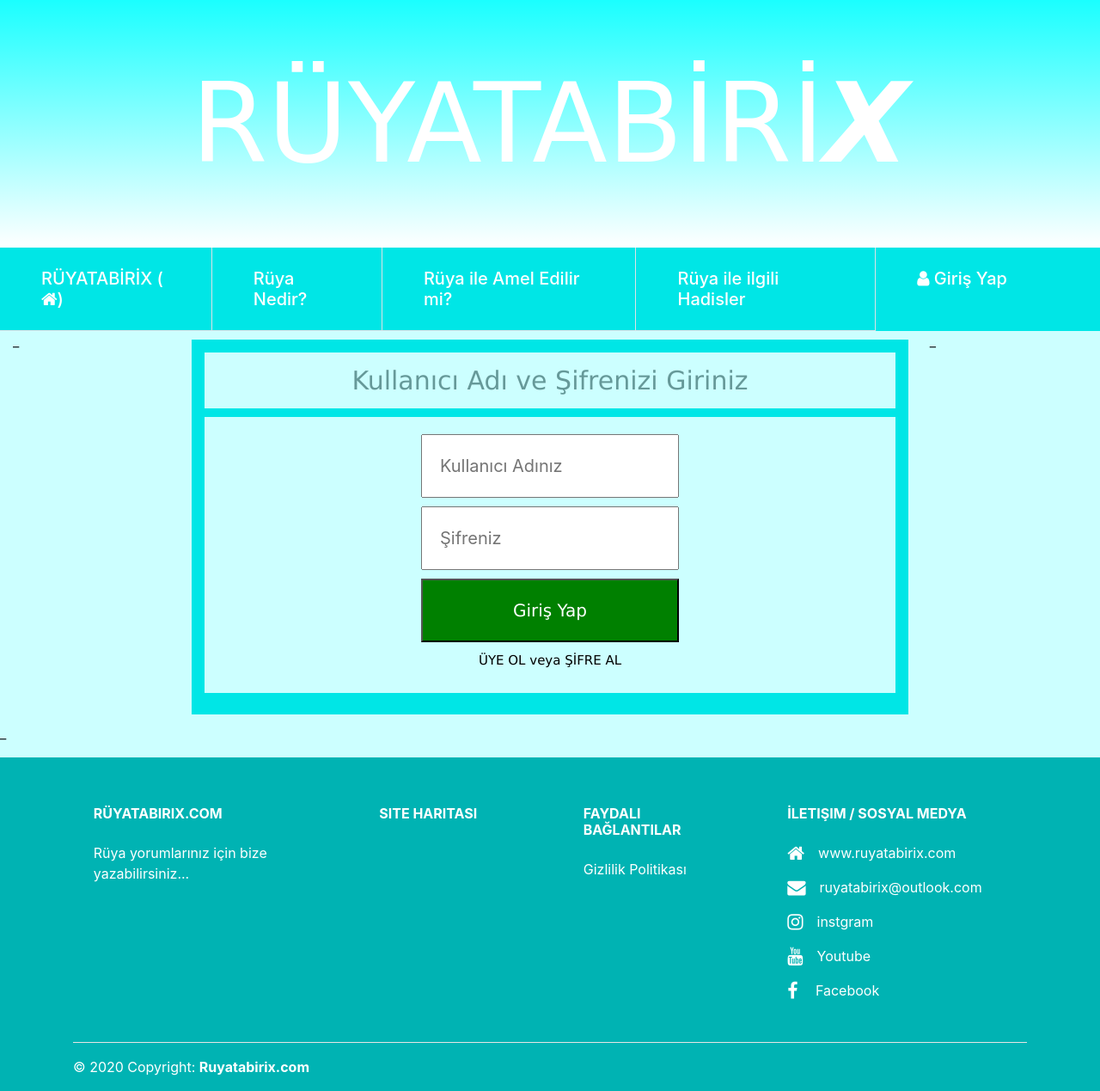
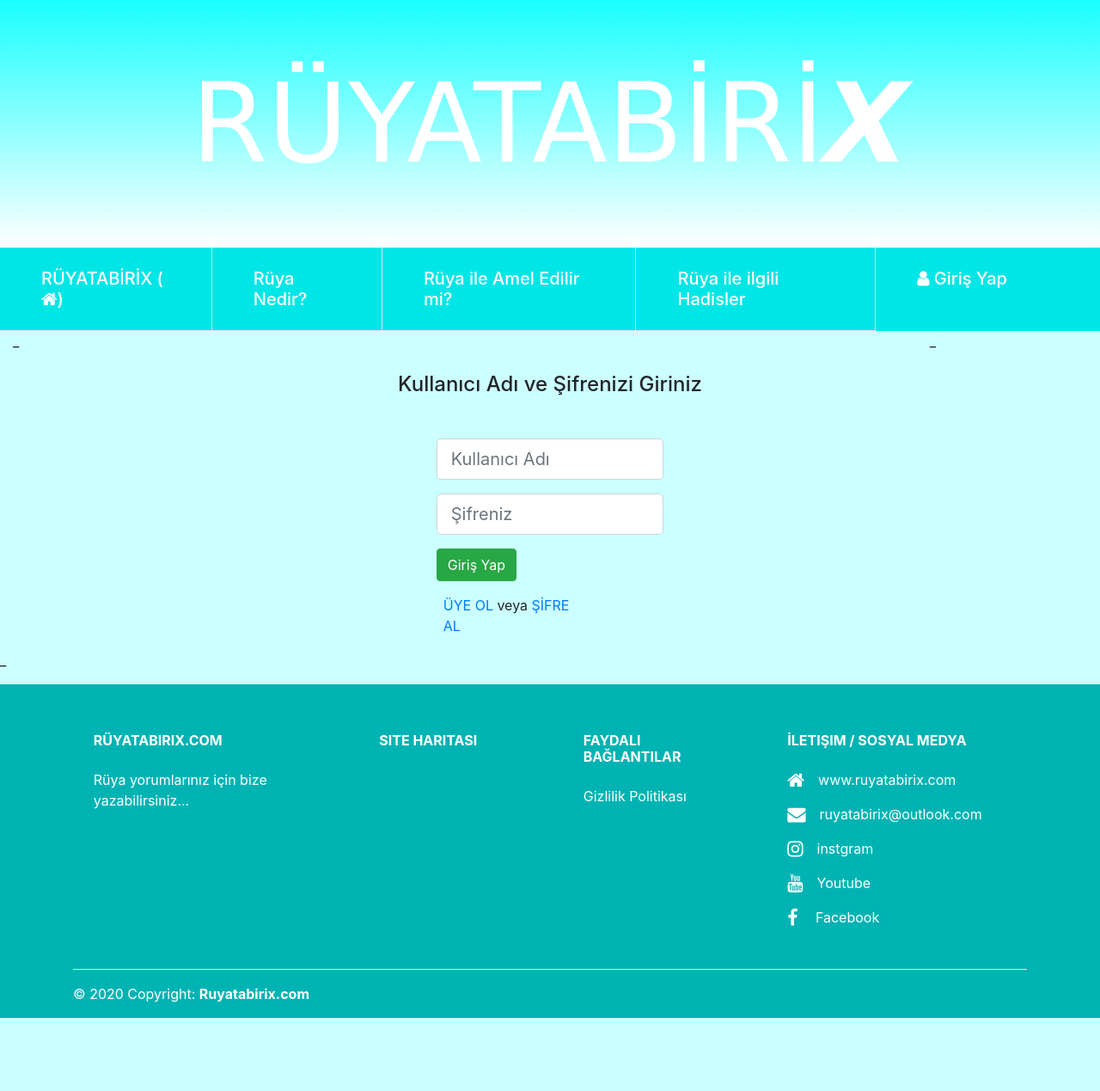
Before and after one commit to fehsand/ruyatabirix, a Django app: page /register/accounts/login/ in a window 1280 px wide. Shown: the whole page at 86% size. After the commit the page ends 1184 px from the top, so only its background shows below. Run offline with Django 3.2, Linux system fonts and the light colour scheme; some libraries are stand-ins or nearby versions.

Commit message:
geliştirme5

```diff
--- a/register/templates/registration/login.html
+++ b/register/templates/registration/login.html
@@ -3,46 +3,44 @@
 {% block content %}
 <div class="row m-0 p-0">
     <div class="col-sm-12 m-0 p-0">
-        <div class="logindiv0cerceve">
-            <div class="row m-0 p-0">
-                <div class="col-sm-12 m-0 p-0">
-                    <div class="logindiv1baslik">
-                        <p class="m-0 p-0">Kullanıcı Adı ve Şifrenizi Giriniz</p>
-                    </div>
+        <h4 class="m-0 p-0 py-5 text-center">Kullanıcı Adı ve Şifrenizi Giriniz</h4>
     </div>
 </div>
 <div class="row m-0 p-0">
     <div class="col-sm-12 m-0 p-0">
-                    <div class="logindiv2form">
         <form method="post">
             {% csrf_token %}
-                            <div style="margin:10px 0 0 0; padding:0;">
-                                <input type="text" name="username" placeholder="Kullanıcı Adınız" maxlength="50"
-                                       style="width: 300px; font-size: 20px; margin:0; padding:20px;">
+            <div class="form-group row ">
+                <div class="col-sm-4"></div>
+                <div class="col-sm-4">
+                    <input type="text" class="form-control form-control-lg" name="username" placeholder="Kullanıcı Adı">
                 </div>
-                            <div style="margin:10px 0 0 0; padding:0;">
-                                <input type="password" name="password" placeholder="Şifreniz" maxlength="50"
-                                       style="width: 300px; font-size: 20px; margin:0; padding: 20px;">
+                <div class="col-sm-4"></div>
             </div>
-                            <button class="logindiv2formbutton" type="submit">Giriş Yap</button>
-                            <p class="logindiv2formp">
-                                <a href="{% url 'register:register' %}">ÜYE OL</a>
-                                veya <a href="{% url 'register:password_reset' %}">ŞİFRE AL</a>
+            <div class="form-group row">
+                <div class="col-sm-4"></div>
+                <div class="col-sm-4">
+                    <input type="password" class="form-control form-control-lg" name="password" placeholder="Şifreniz">
+                </div>
+                <div class="col-sm-4"></div>
+            </div>
+            <div class="form-group row">
+                <div class="col-sm-4"></div>
+                <div class="col-sm-4">
+                    <div class="form-row m-0 p-0">
+                        <div class="col4m-0 p-0">
+                            <button type="submit" class="btn btn-success">Giriş Yap</button>
+                        </div>
+                        <div class="col-8 m-0 p-0">
+                            <p class="m-0 px-2 pb-0 pt-3">
+                                <a class="m-0 p-0" href="{% url 'register:register' %}">ÜYE OL</a> veya <a class="m-0 p-0" href="{% url 'register:password_reset' %}">ŞİFRE AL</a>
                             </p>
+                        </div>
+                    </div>
+                </div>
+                <div class="col-sm-4"></div>
+            </div>
         </form>
     </div>
 </div>
-            </div>
-            <div class="row m-0 p-0">
-                <div class="col-sm-12 m-0 p-0">
-                    <div class="logindiv3uyari">
-                        {% if form.errors %}
-                        <p class="logindiv3uyarip" >Kullanıcı Adınız veya Şifreniz Hatalı. Lütfen Tekrar Deneyiniz.</p>
-                        {% endif %}
-                    </div>
-                </div>
-            </div>
-        </div>
-    </div>
-</div>
 {% endblock %}
--- a/ruyatabirleri/forms.py
+++ b/ruyatabirleri/forms.py
@@ -7,8 +7,3 @@ class AramaForm (forms.ModelForm):
     class Meta:
         model = ArananKelimeler
         fields = ('kelime',)
-
-        labels = { 'kelime': '',}
-        error_messages = {'kelime': {'max_length': "This is too long",},}
-        widgets = { 'kelime': forms.TextInput (attrs={'style': 'border-style: none; font-size: 20px; padding: 15px 10px;',
-                                                    'placeholder': 'Aramak İstediğiniz Kelimeyi Yazınız.',}),}
```
Lines whose indentation alone changed are shown as unchanged.
